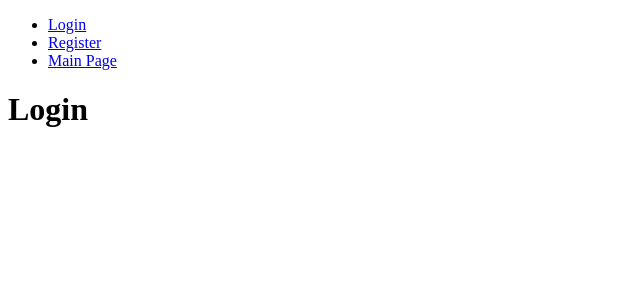
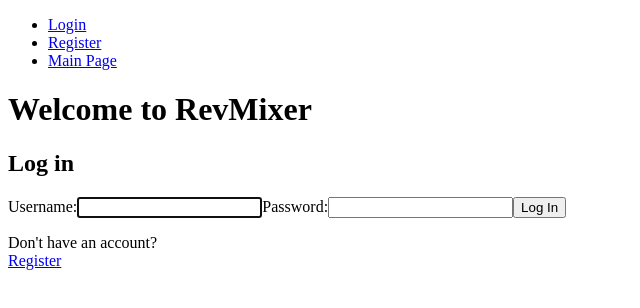
Before and after one commit to C-h-ris-2/revmixerfrontend, a React (Create React App) app: page / in a window 1280 px wide. Shown: the top 308 px of the page, without its empty margins (0-640 px from the left). Built offline with nearby package versions, Linux system fonts and the light colour scheme.

Commit message:
Starting to set up Login.js
Still need to add axios stuff :rage3:

```diff
--- a/src/components/login.js
+++ b/src/components/login.js
@@ -1,7 +1,85 @@
-import React from 'react';
+import {useRef,useState,useEffect} from 'react';
+
 
 function Login (){
-    return <h1>Login</h1>
+    //set focus on first input
+    const userRef = useRef();
+    //set focus on errors
+    const errRef = useRef();
+
+    const[user, setUser] = useState('');
+    const[pwd, setPwd] = useState('');
+    const[errMsg, setErrMsg] = useState('');
+    //replace later: routing stage
+    const[success, setSuccess] = useState(false);
+
+    useEffect(() => {
+        userRef.current.focus();
+    }, [])
+
+    useEffect(() => {
+        setErrMsg('');
+    }, [user,pwd])
+
+    const handleSubmit = async(e) =>{
+        e.preventDefault();
+        //debugging
+        console.log(user,pwd);
+        setUser('');
+        setPwd('');
+        setSuccess(true);
+    }
+
+    return(
+        // jsx checking succcess
+         <>
+         {success ? (
+            <div>
+                <h1>You are Logged in!</h1>
+                <br />
+                <p>
+                    <a href="#">Go to Home</a>
+                </p>
+            </div>
+         ) : (
+        <div>
+            {/* screen reader announces error */}
+            <p ref={errRef} className={errMsg ? "errmsg" : "offscreen"} aria-live="assertive">{errMsg}</p>
+            <h1>Welcome to RevMixer</h1>
+            <h2>Log in</h2>
+            <form onSubmit={handleSubmit}>
+                <label htmlFor ="username">Username:</label>
+                <input
+                    type="text"
+                    id="username"
+                    ref={userRef}
+                    onChange={(e)=>setUser(e.target.value)}
+                    //control input: clear upon submission
+                    value={user}
+                    required
+                />
+
+                <label htmlFor ="password">Password:</label>
+                <input
+                    type="password"
+                    id="password"
+                    onChange={(e)=>setPwd(e.target.value)}
+                    //control input: clear upon submission
+                    value={pwd}
+                    required
+                />
+                <button>Log In</button>
+            </form>
+            <p>
+                Don't have an account?<br />
+                <span className="line">
+                    <a href="/register">Register</a>
+                </span>
+            </p>
+        </div>
+         )}
+         </>
+    )
 }
 
 export default Login;
```
